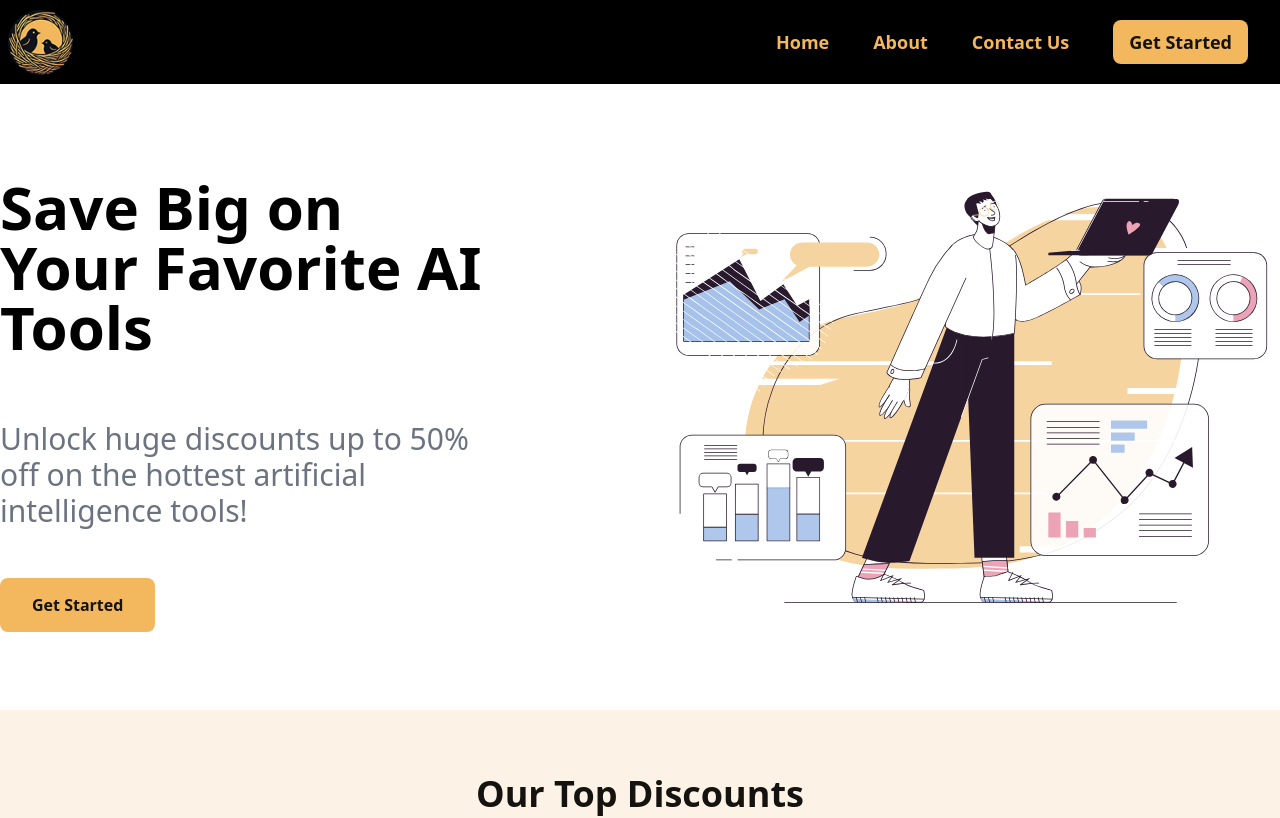
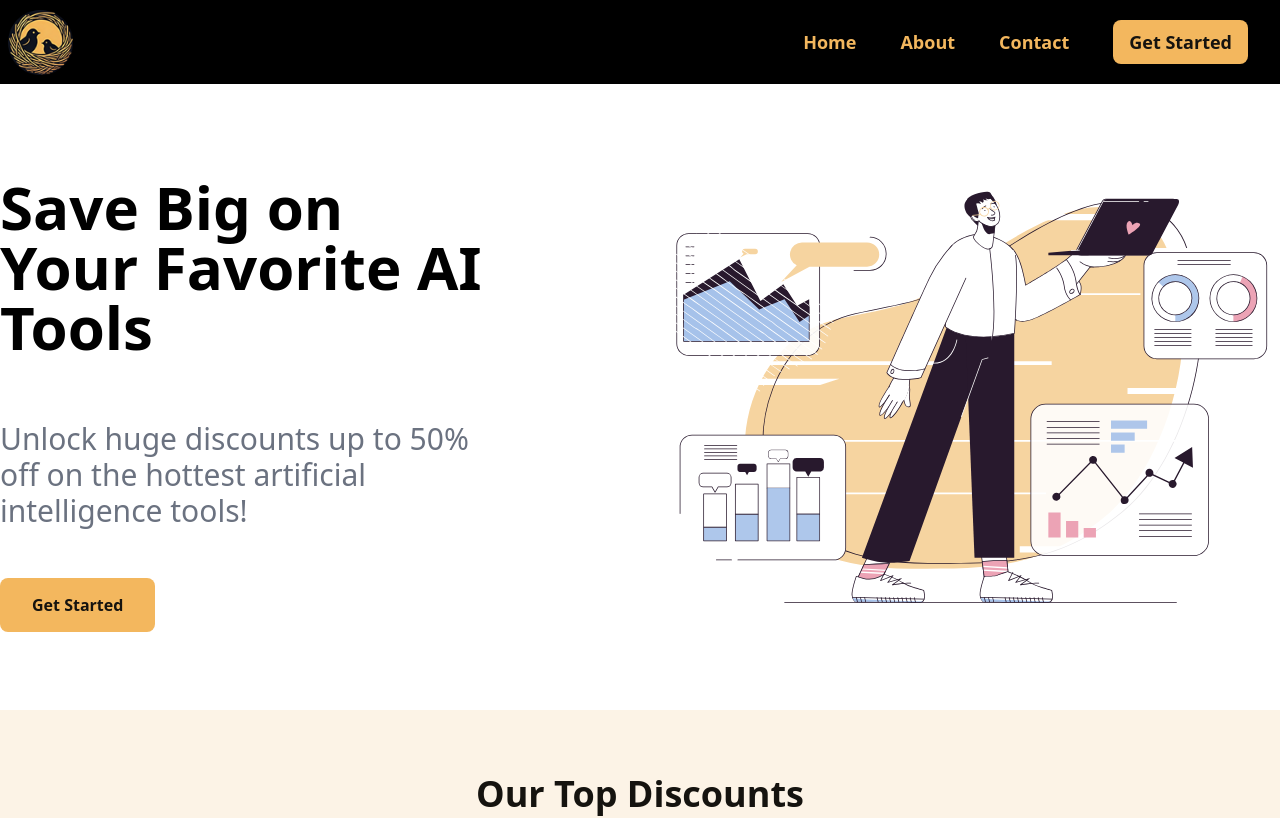
Before and after one commit to professionalnest/website, a Next.js app: page / in a window 1280 px wide. Shown: the top 818 px of the page. Built offline with nearby package versions, Linux system fonts and the light colour scheme; no server answers.

Commit message:
Navbar: Contact Us changed to Contact

```diff
--- a/src/components/Navbar.tsx
+++ b/src/components/Navbar.tsx
@@ -52,7 +52,7 @@ const Navbar = () => {
                     <ul className='hidden md:flex items-center justify-evenly m-3 mr-6 space-x-8 gap-3'>
                         <li><a href="/">Home</a></li>
                         <li><a href="/about">About</a></li>
-                        <li><a href="/contact">Contact Us</a></li>
+                        <li><a href="/contact">Contact</a></li>
                         <button className='rounded-lg px-4 py-2 bg-color-primary' onClick={()=> window.location.href = '/getstarted'} >
                             Get Started
                         </button>
@@ -64,7 +64,7 @@ const Navbar = () => {
                     <ul className='flex flex-col items-center space-y-4 mt-4 justify-between'>
                         <li><a href="/">Home</a></li>
                         <li><a href="/about">About</a></li>
-                        <li><a href="/contact">Contact Us</a></li>
+                        <li><a href="/contact">Contact</a></li>
                         <button className='rounded-lg p-3 bg-color-primary w-full' onClick={()=> window.location.href = '/getstarted'} >
                             Get Started
                         </button>
```
